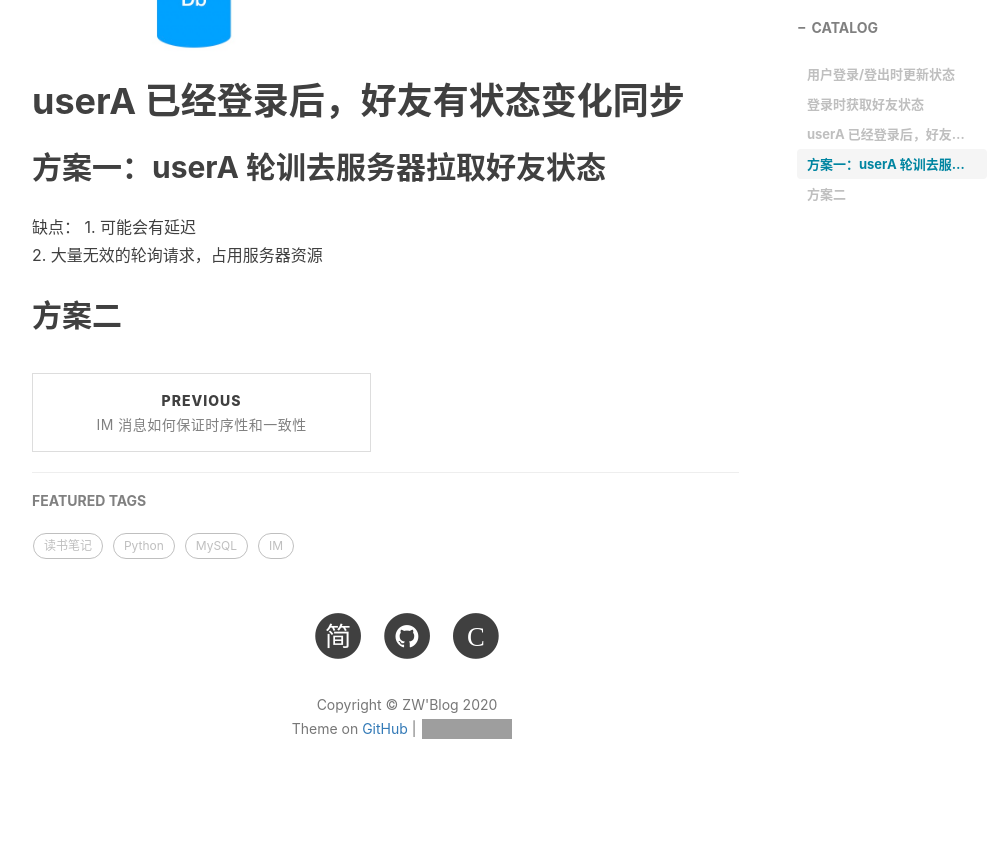
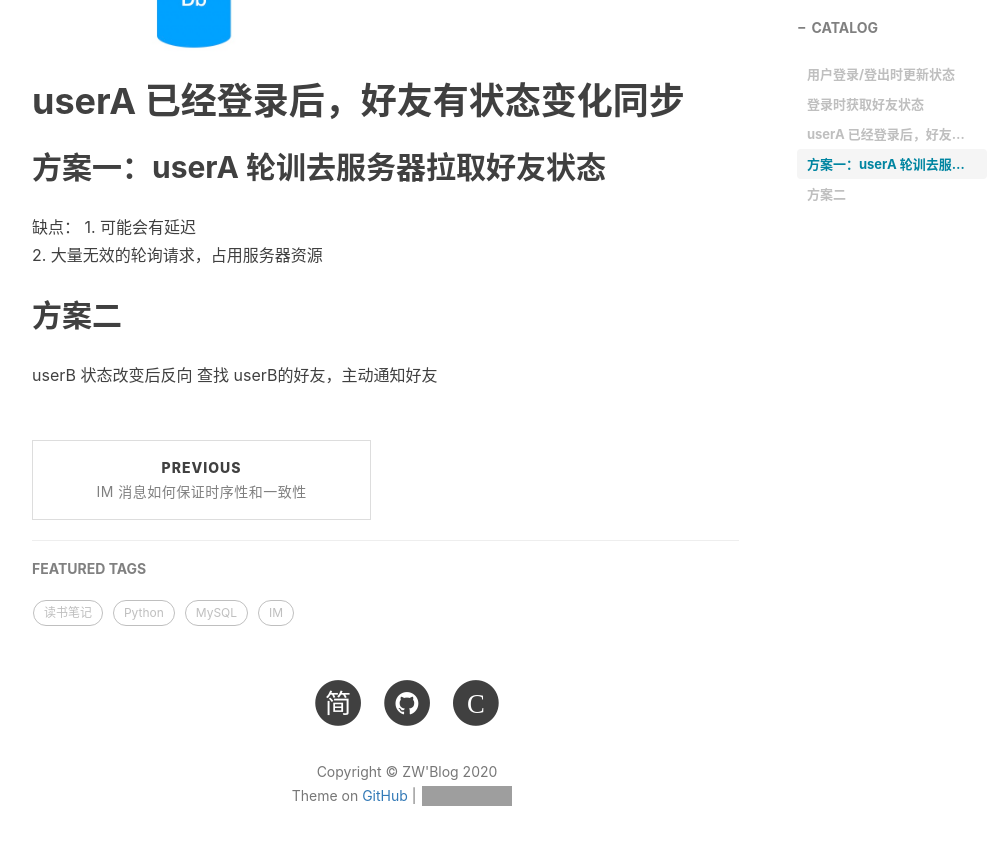
Before and after one commit to GitZW/gitzw.github.io, a Jekyll site: the page built from _posts/2020-05-06- IM在线状态同步.md, in a window 1280 px wide and 900 px high, scrolled down 1538 px. Shown: the top 845 px of the window, without its empty margins (233-1228 px from the left). Built offline with Jekyll 4.4.1, drawn with Linux system fonts in a browser that asks for light colours; nearby versions of some CDN libraries; comment, search, counter and statistics services are not loaded; grey boxes are pictures that could not be loaded.

Commit message:
增加方案

```diff
--- a/_posts/2020-05-06- IM在线状态同步.md
+++ b/_posts/2020-05-06- IM在线状态同步.md
@@ -27,3 +27,4 @@ im 状态简单抽象 在线 ，离线
 
 
 ## 方案二
+   userB 状态改变后反向 查找 userB的好友，主动通知好友
```
